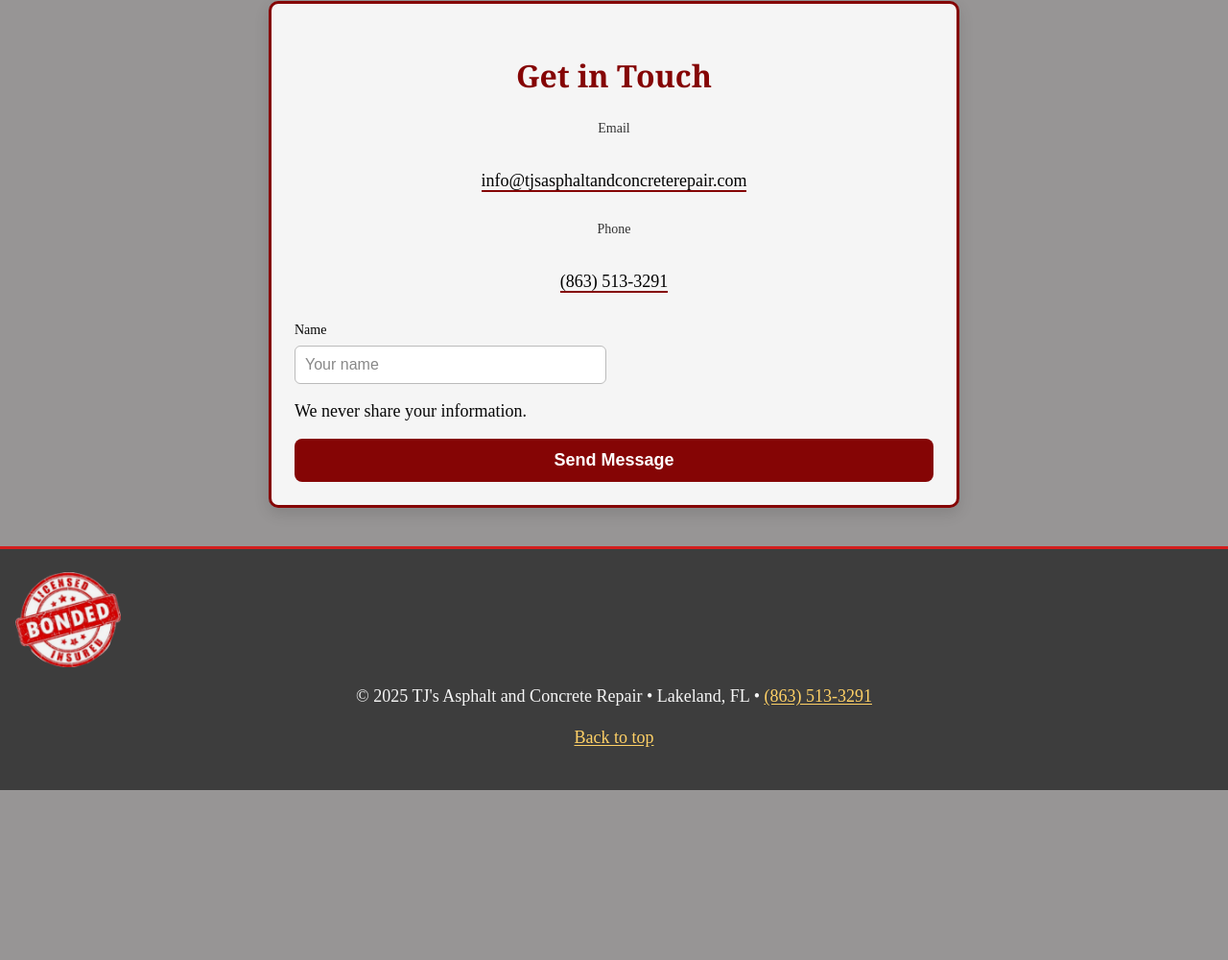
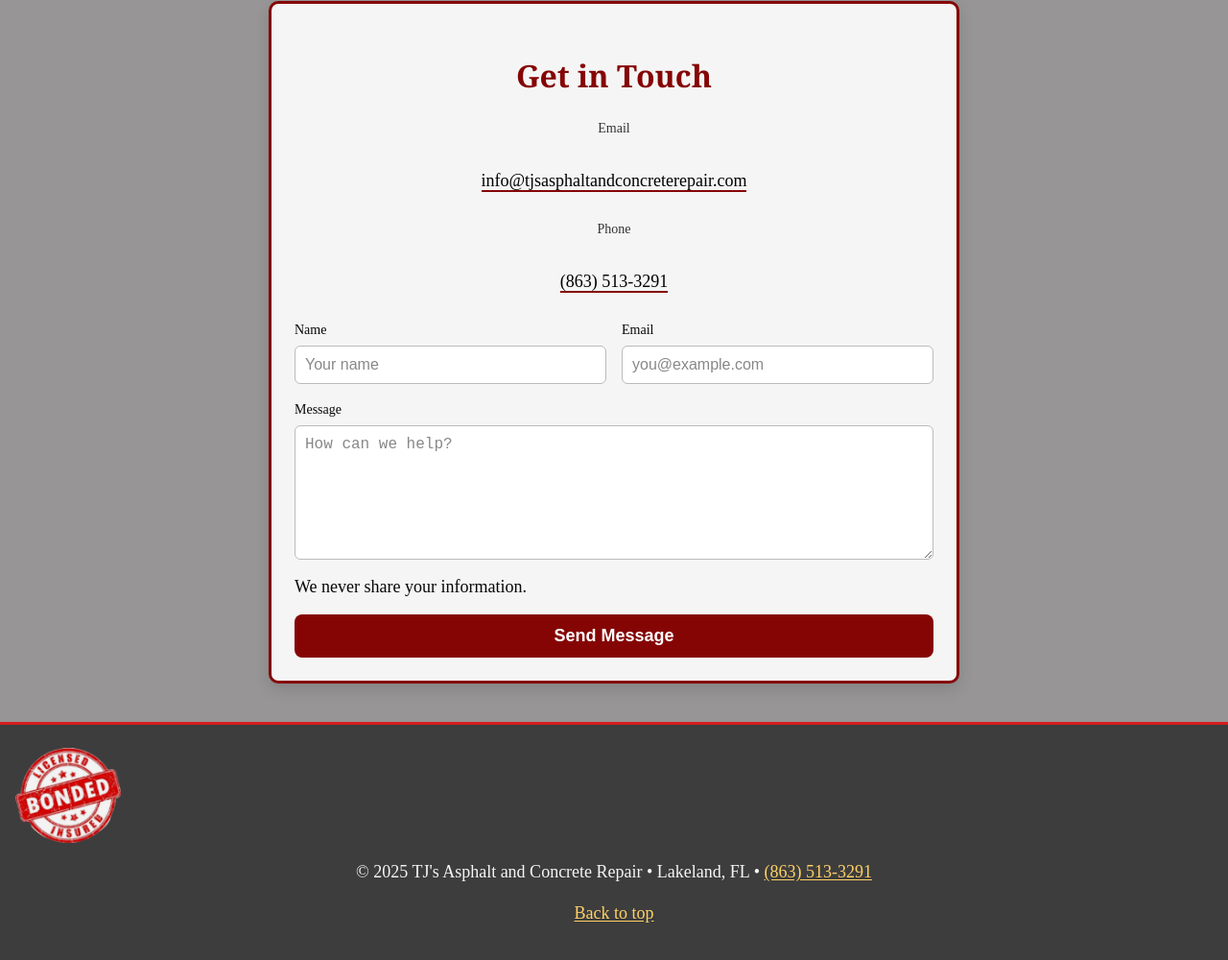
Before and after one commit to Ureff3cts/Asphalt-and-Concrete-Repair, a plain HTML site: page index.html in a window 1280 px wide. Shown: the part 4144-5144 px from the top of the page at 96% size. Before the commit the page ends 4967 px from the top, so only its background shows below. Drawn offline with Linux system fonts and the light colour scheme; a web font is replaced by a local one.

Commit message:
Add files via upload
new code added via client request

```diff
--- a/index.html
+++ b/index.html
@@ -771,12 +771,17 @@
     <form class="contact-card__form" method="POST" action="#" novalidate autocomplete="on" aria-describedby="contact-hint">
         <div class="contact-card__field">
             <label for="name">Name</label>
-            <input id="name" name="name" type="text" required minlength="2" maxlength="80" autocomplete="name" autocapitalize="words" placeholder="Your name" enterkeyhint="next" aria-required="true">
-            <input id="address" name="address" type="text" style="display:none;" autocomplete="address-level1">
-            <input id="city" name="city" type="text" style="display:none;" autocomplete="address-level2">
-            <input id="zip" name="zip" type="text" style="display:none;" autocomplete="postal-code">
-            <input id="phone-number" name="phone-number" type="text" style="display:none;" autocomplete="tel">
-            <input id="message" name="message" type="text" style="display:none;" autocomplete="off">
+            <input id="name" name="name" type="text" required minlength="2" maxlength="80" autocomplete="name" autocapitalize="words" placeholder="Your name" enterkeyhint="next">
+        </div>
+
+        <div class="contact-card__field">
+            <label for="fromEmail">Email</label>
+            <input id="fromEmail" name="fromEmail" type="email" required maxlength="120" autocomplete="email" inputmode="email" placeholder="you@example.com" enterkeyhint="next">
+        </div>
+
+        <div class="contact-card__field contact-card__fullrow">
+            <label for="message">Message</label>
+            <textarea id="message" name="message" required minlength="10" maxlength="2000" placeholder="How can we help?" enterkeyhint="send"></textarea>
         </div>
 
         <p id="contact-hint" class="text-small contact-card__hint">We never share your information.</p>
```
